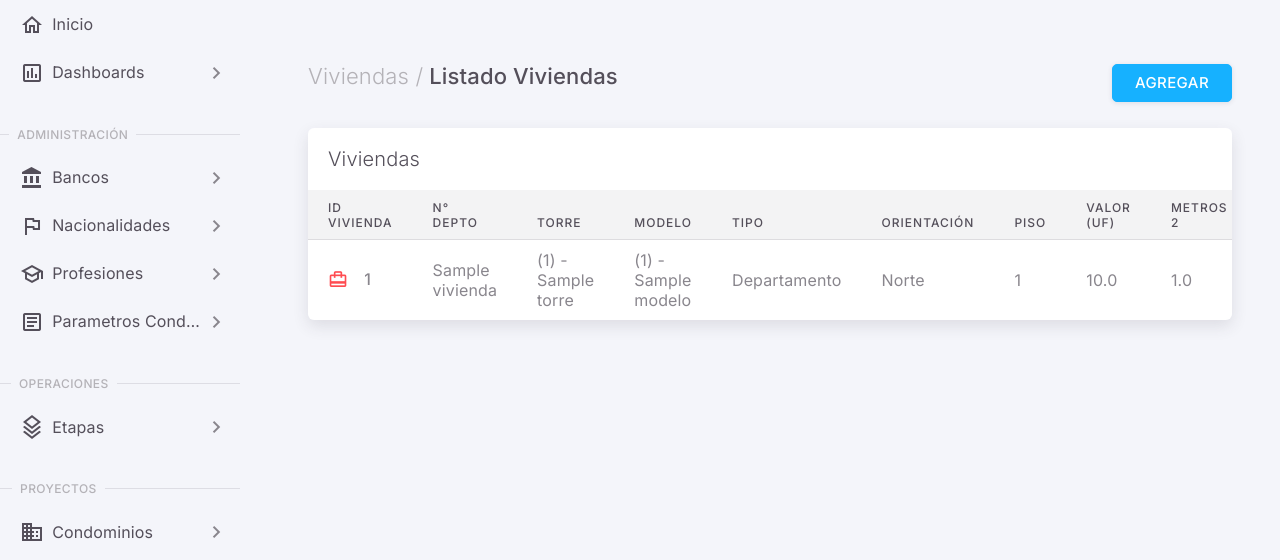
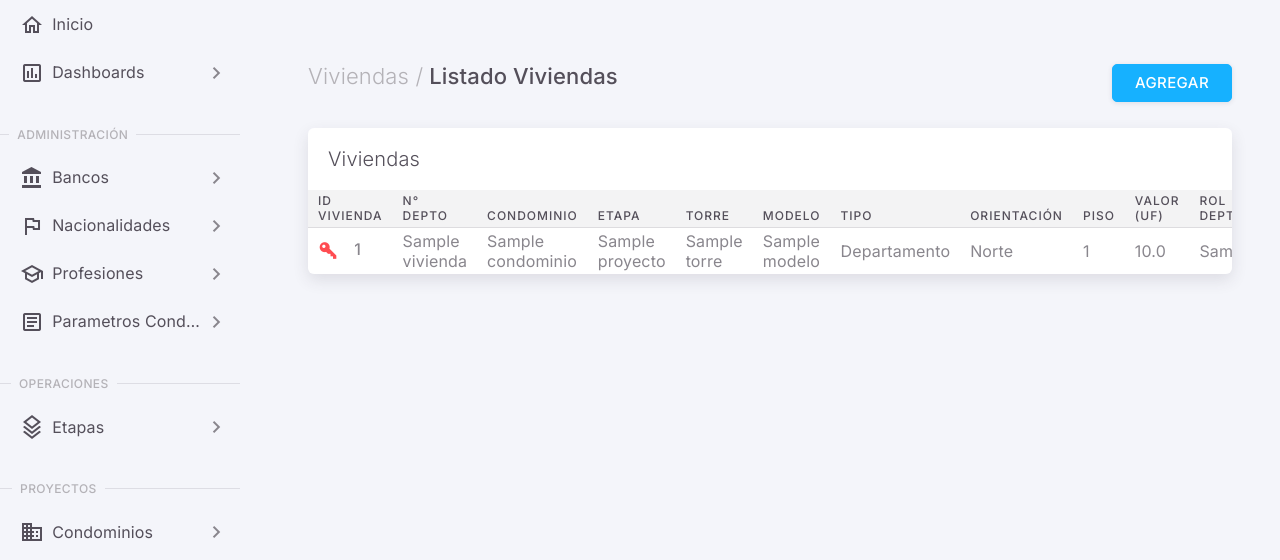
Before and after one commit to icpacifico/SistemaDeOperaciones, a Django app: page /proyectos/listar_vivienda/ in a window 1280 px wide. Shown: the part 64-624 px from the top of the page. Run offline with Django 4.2, Linux system fonts and the light colour scheme; a user stored in the database is signed in; tables that the repository leaves empty hold one stand-in row (values such as "Sample post"); some libraries are stand-ins or nearby versions.

Commit message:
Cambios visuales

```diff
--- a/SistemaDeOperaciones/templates/proyectos/gui_bodega/listar_bodega.html
+++ b/SistemaDeOperaciones/templates/proyectos/gui_bodega/listar_bodega.html
@@ -29,18 +29,14 @@
                 {% for bodega in bodegas %}
                 <tr>
                     <td>
-                        <i class="mdi mdi-wallet-travel mdi-20px text-danger me-3"></i
+                        <i class="mdi mdi-key-variant mdi-20px text-danger me-3"></i
                         ><span class="fw-medium">{{bodega.id_bodega}}</span>
                     </td>
-
                     <td>{{bodega.nombre_bodega}}</td>
-
                     <td>{{bodega.valor_bodega}}</td>
                     <td>{{bodega.rol_bodega}}</td>
                     <td>{{bodega.id_vivienda}}</td>
-
                     <td><span class="badge rounded-pill bg-label-primary me-1">{{bodega.estado_bodega}}</span></td>
-
                     <td>
                         <div class="dropdown">
                             <button type="button" class="btn p-0 dropdown-toggle hide-arrow" data-bs-toggle="dropdown">
--- a/SistemaDeOperaciones/templates/proyectos/gui_condominio/listar_condominio.html
+++ b/SistemaDeOperaciones/templates/proyectos/gui_condominio/listar_condominio.html
@@ -27,7 +27,7 @@
                 {% for condominio in condominios %}
                 <tr>
                     <td>
-                        <i class="mdi mdi-wallet-travel mdi-20px text-danger me-3"></i
+                        <i class="mdi mdi-key-variant mdi-20px text-danger me-3"></i
                         ><span class="fw-medium">{{condominio.id_condominio}}</span>
                     </td>
 
--- a/SistemaDeOperaciones/templates/proyectos/gui_estacionamiento/listar_estacionamiento.html
+++ b/SistemaDeOperaciones/templates/proyectos/gui_estacionamiento/listar_estacionamiento.html
@@ -28,7 +28,7 @@
                 {% for estacionamiento in estacionamientos %}
                 <tr>
                     <td>
-                        <i class="mdi mdi-wallet-travel mdi-20px text-danger me-3"></i
+                        <i class="mdi mdi-key-variant mdi-20px text-danger me-3"></i
                         ><span class="fw-medium">{{estacionamiento.id_estacionamiento}}</span>
                     </td>
 
--- a/SistemaDeOperaciones/templates/proyectos/gui_modelo/crear_modelo.html
+++ b/SistemaDeOperaciones/templates/proyectos/gui_modelo/crear_modelo.html
@@ -30,7 +30,7 @@
                             <div class="col-md">
                                 <div class="form-floating form-floating-outline mb-4">
                                     {{form.numero_cama_modelo}}
-                                    <label for="floating-input">N° Habtaciones</label>
+                                    <label for="floating-input">N° Habitaciones</label>
                                 </div>
                             </div>
                             <div class="col-md">
--- a/SistemaDeOperaciones/templates/proyectos/gui_modelo/listar_modelo.html
+++ b/SistemaDeOperaciones/templates/proyectos/gui_modelo/listar_modelo.html
@@ -29,7 +29,7 @@
                 {% for modelo in modelos %}
                 <tr>
                     <td>
-                        <i class="mdi mdi-wallet-travel mdi-20px text-danger me-3"></i
+                        <i class="mdi mdi-key-variant mdi-20px text-danger me-3"></i
                         ><span class="fw-medium">{{modelo.id_modelo}}</span>
                     </td>
 
--- a/SistemaDeOperaciones/templates/proyectos/gui_vivienda/listar_vivienda.html
+++ b/SistemaDeOperaciones/templates/proyectos/gui_vivienda/listar_vivienda.html
@@ -13,22 +13,24 @@
         <h5 class="card-header fw-light">Viviendas</h5>
         <div class="table-responsive text-nowrap">
             {% if viviendas %}
-            <table class="table">
+            <table class="table table-sm">
                 <thead class="table-light">
                 <tr>
                     <th>ID Vivienda</th>
                     <th>N° Depto</th>
+                    <th>Condominio</th>
+                    <th>Etapa</th>
                     <th>Torre</th>
                     <th>Modelo</th>
                     <th>Tipo</th>
                     <th>Orientación</th>
                     <th>Piso</th>
                     <th>Valor (UF)</th>
-                    <th>Metros 2</th>
+                    {% comment %} <th>Metros 2</th>
                     <th>Metros Terraza</th>
                     <th>Metros Totales</th>
                     <th>Bono</th>
-                    <th>Prorrateo</th>
+                    <th>Prorrateo</th> {% endcomment %}
                     <th>Rol Depto</th>
                     <th>Estado</th>
                     <th>Acciones</th>
@@ -38,21 +40,23 @@
                 {% for vivienda in viviendas %}
                 <tr>
                     <td>
-                        <i class="mdi mdi-wallet-travel mdi-20px text-danger me-3"></i
+                        <i class="mdi mdi-key-variant mdi-20px text-danger me-3"></i
                         ><span class="fw-medium">{{vivienda.id_vivienda}}</span>
                     </td>
                     <td>{{vivienda.nombre_vivienda}}</td>
-                    <td>{{vivienda.id_torre}}</td>
-                    <td>{{vivienda.id_modelo}}</td>
+                    <td>{{vivienda.id_torre.id_etapa_condominio.id_condominio.nombre_condominio}}</td>
+                    <td>{{vivienda.id_torre.id_etapa_condominio.nombre_etapa}}</td>
+                    <td>{{vivienda.id_torre.nombre_torre}}</td>
+                    <td>{{vivienda.id_modelo.nombre_modelo}}</td>
                     <td>{{vivienda.tipo_vivienda}}</td>
                     <td>{{vivienda.ori_vivienda}}</td>
                     <td>{{vivienda.piso}}</td>
                     <td>{{vivienda.valor_vivienda}}</td>
-                    <td>{{vivienda.metros_vivienda}}</td>
+                    {% comment %} <td>{{vivienda.metros_vivienda}}</td>
                     <td>{{vivienda.metros_terraza_vivienda}}</td>
                     <td>{{vivienda.metros_total_vivienda}}</td>
                     <td>{{vivienda.bono_vivienda}}</td>
-                    <td>{{vivienda.prorrateo_vivienda}}</td>
+                    <td>{{vivienda.prorrateo_vivienda}}</td> {% endcomment %}
                     <td>{{vivienda.rol_vivienda}}</td>
                     <td><span class="badge rounded-pill bg-label-primary me-1">{{vivienda.estado_vivienda}}</span></td>
                     <td>
```
Also changed, not shown: SistemaDeOperaciones/templates/administracion/gui_parametros/listar_parametros.html (+1 -6 lines), SistemaDeOperaciones/templates/administracion/gui_profesion/listar_profesion.html (+3 -8 lines), SistemaDeOperaciones/templates/proyectos/gui_etapa/listar_etapa.html (+2 -7 lines), SistemaDeOperaciones/templates/proyectos/gui_torre/listar_torre.html (+6 -5 lines), SistemaDeOperaciones/templates/ventas/gui_cliente/listar_cliente.html (+1 -6 lines).
